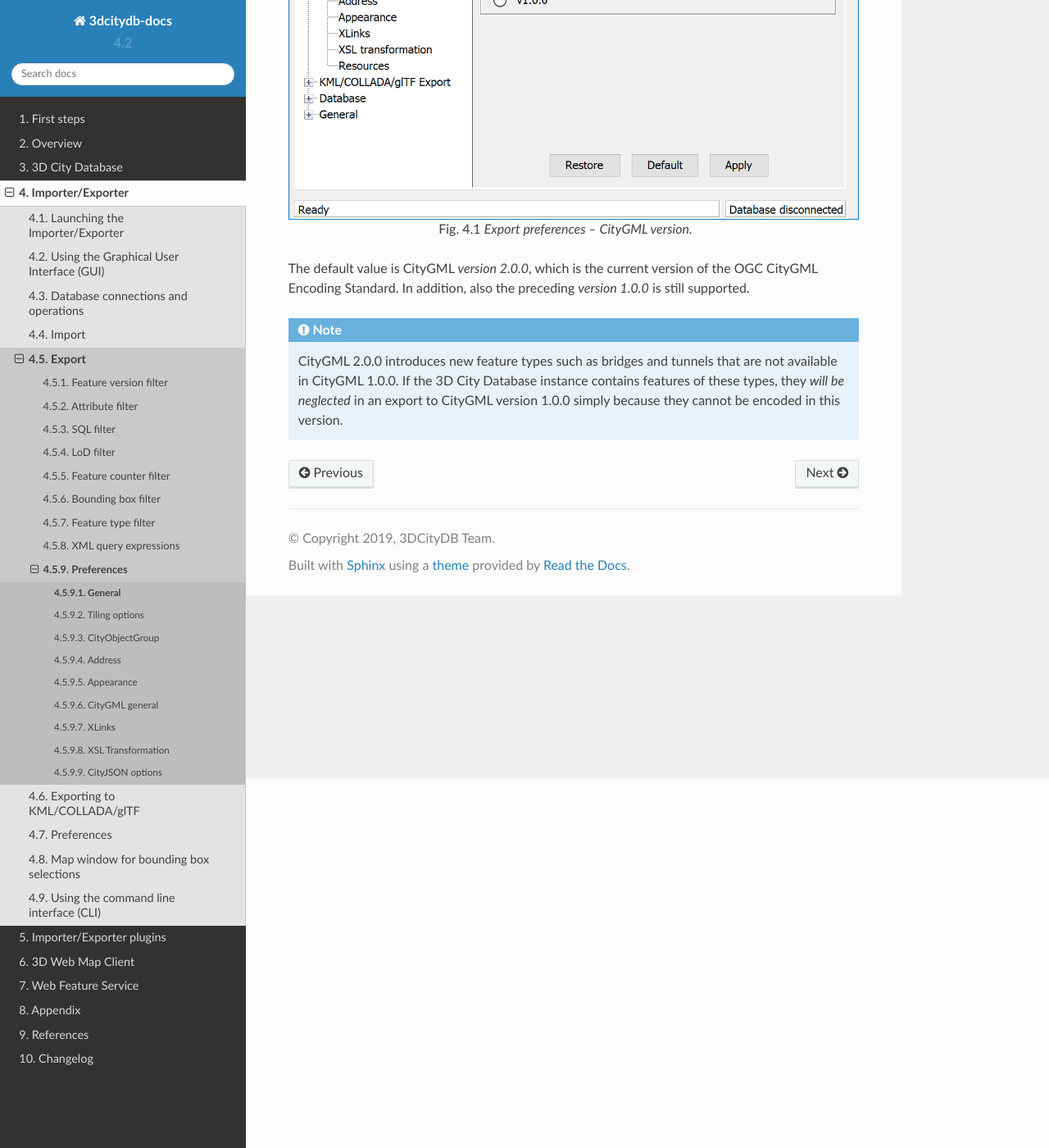
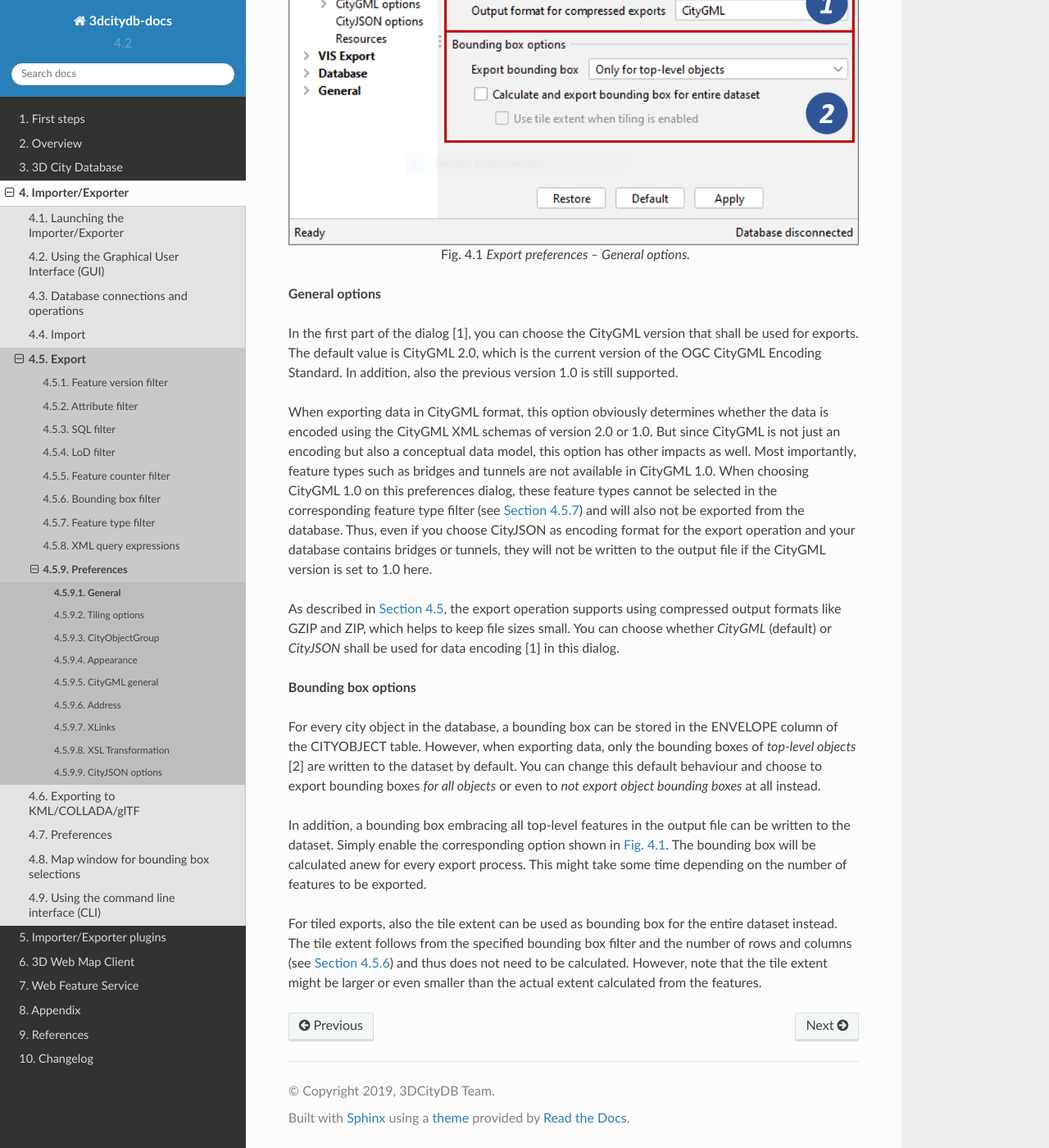
Before and after one commit to 3dcitydb/3dcitydb-docs, a Sphinx documentation site: the page built from source/impexp/export-preferences/general.rst, in a window 1280 px wide and 1400 px high, scrolled down 451 px. Shown: the whole window at 82% size. Built offline with Sphinx 7.4.7 and the Read the Docs theme 2.0.0, drawn with Linux system fonts in a browser that asks for light colours; some of the changed text lies outside the part shown.

Commit message:
intermediate commit

```diff
--- a/source/impexp/export-preferences/general.rst
+++ b/source/impexp/export-preferences/general.rst
@@ -3,23 +3,55 @@
 General
 ^^^^^^^
 
-The CityGML version preference settings let you choose the target
-CityGML version when exporting 3D city model content from the database
-to a CityGML dataset.
+This preferences dialog lets you define general settings affecting
+the export operation.
 
-.. figure:: /media/impexp_export_preferences_citygml_version_fig.png
-   :name: impexp_export_preferences_citygml_version_fig
+.. figure:: /media/impexp_export_preferences_general_fig.png
+   :name: impexp_export_preferences_general_fig
    :align: center
 
-   Export preferences – CityGML version.
+   Export preferences – General options.
 
-The default value is CityGML *version 2.0.0*, which is the current
-version of the OGC CityGML Encoding Standard. In addition, also the
-preceding *version 1.0.0* is still supported.
+**General options**
 
-.. note::
-   CityGML 2.0.0 introduces new feature types such as bridges and
-   tunnels that are not available in CityGML 1.0.0. If the 3D City Database
-   instance contains features of these types, they *will be neglected* in
-   an export to CityGML version 1.0.0 simply because they cannot be encoded
-   in this version.
+In the first part of the dialog [1], you can choose the CityGML version that
+shall be used for exports. The default value is CityGML 2.0, which
+is the current version of the OGC CityGML Encoding Standard. In addition, also the
+previous version 1.0 is still supported.
+
+When exporting data in CityGML format, this option obviously determines whether
+the data is encoded using the CityGML XML schemas of version 2.0 or 1.0.
+But since CityGML is not just an encoding but also a conceptual data model,
+this option has other impacts as well. Most importantly, feature types such
+as bridges and tunnels are not available in CityGML 1.0. When choosing
+CityGML 1.0 on this preferences dialog, these feature types cannot be selected
+in the corresponding feature type filter (see :numref:`impexp_export_feature_type_filter`)
+and will also not be exported from the database. Thus, even if you choose
+CityJSON as encoding format for the export operation and your database contains
+bridges or tunnels, they will not be written to the output file if the
+CityGML version is set to 1.0 here.
+
+As described in :numref:`impexp_citygml_export_chapter`, the export operation
+supports using compressed output formats like GZIP and ZIP, which helps to keep file
+sizes small. You can choose whether *CityGML* (default) or *CityJSON* shall
+be used for data encoding [1] in this dialog.
+
+**Bounding box options**
+
+For every city object in the database, a bounding box can be stored in the
+ENVELOPE column of the CITYOBJECT table. However, when exporting data, only the
+bounding boxes of *top-level objects* [2] are written to the dataset by default.
+You can change this default behaviour and choose to export bounding boxes *for all
+objects* or even to *not export object bounding boxes* at all instead.
+
+In addition, a bounding box embracing all top-level features in the output file can be
+written to the dataset. Simply enable the corresponding option shown in
+:numref:`impexp_export_preferences_general_fig`. The bounding box will be
+calculated anew for every export process. This might take some time depending
+on the number of features to be exported.
+
+For tiled exports, also the tile extent can be used as bounding box for
+the entire dataset instead. The tile extent follows from the specified bounding
+box filter and the number of rows and columns (see :numref:`impexp_export_bbox_filter`) and thus does not
+need to be calculated. However, note that the tile extent might be larger
+or even smaller than the actual extent calculated from the features.
--- a/source/impexp/export-preferences/index.rst
+++ b/source/impexp/export-preferences/index.rst
@@ -12,9 +12,9 @@ preference settings that are presented in this chapter.
    general
    tiling-options
    cityobjectgroup
-   address
    appearance
    citygml-general
+   address
    xlinks
    xsl-transformation
    cityjson
```
Also changed, not shown: source/impexp/export-preferences/address.rst (+13 -7 lines), source/impexp/export-preferences/cityobjectgroup.rst (+14 -10 lines), source/impexp/export-preferences/tiling-options.rst (+49 -20 lines), source/media/impexp_export_preferences_address_fig.png, source/media/impexp_export_preferences_citygml_version_fig.png (deleted), source/media/impexp_export_preferences_cityobjectgroup_fig.png, source/media/impexp_export_preferences_general_fig.png (added), source/media/impexp_export_preferences_tiling_options_fig.png.
